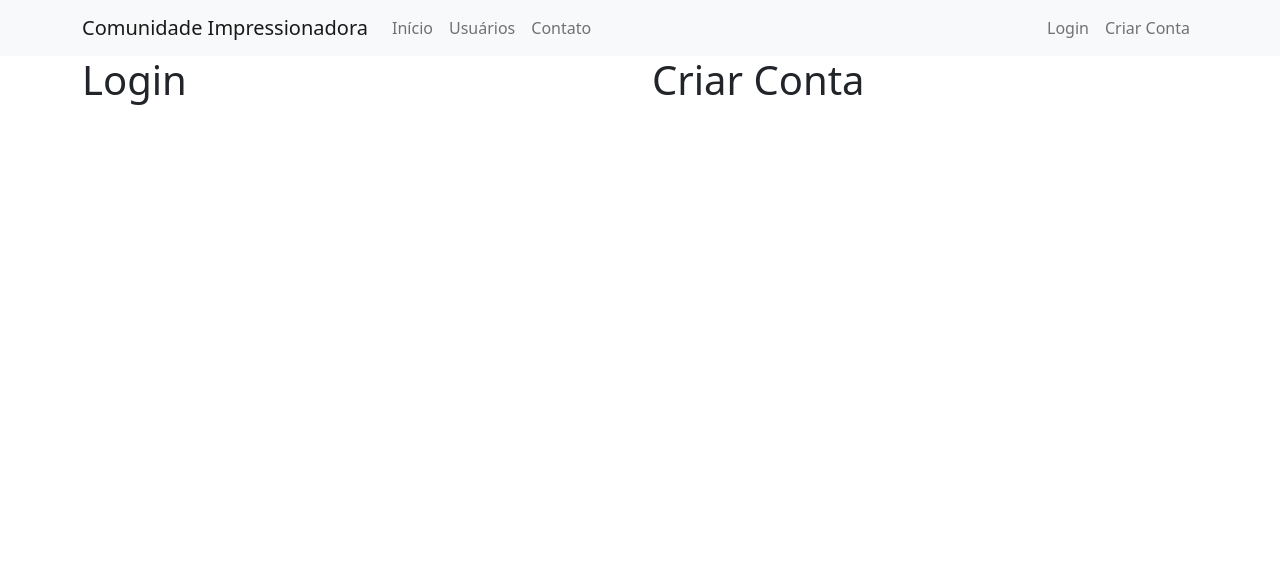
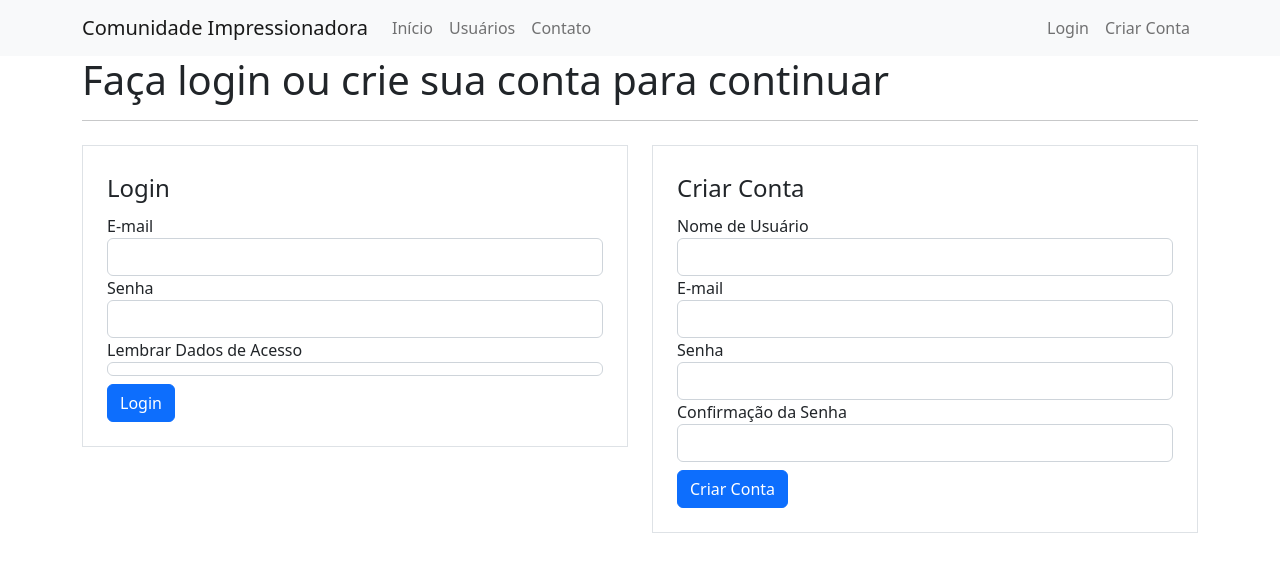
Before and after one commit to rodrigouxp/projeto-hashtag-website-flask, a Flask app: page /login in a window 1280 px wide. Shown: the top 572 px of the page. Run offline with Flask 2, Linux system fonts and the light colour scheme.

Commit message:
Update main and create forms
Updates in the login page with a new form to create an account or to log in

```diff
--- /dev/null
+++ b/forms.py
@@ -0,0 +1,17 @@
+from ast import Sub
+from flask_wtf import FlaskForm
+from wtforms import StringField, PasswordField, SubmitField, BooleanField
+from wtforms.validators import DataRequired, Length, Email, EqualTo
+
+class FormLogin(FlaskForm):
+    email = StringField('E-mail')
+    password = PasswordField('Senha')
+    lembrar_dados = BooleanField('Lembrar Dados de Acesso')
+    button_submit_login = SubmitField('Login')
+
+class FormCriarConta(FlaskForm):
+    username = StringField('Nome de Usuário', validators=[DataRequired()])
+    email = StringField('E-mail', validators=[DataRequired(), Email()])
+    password = PasswordField('Senha', validators=[DataRequired(), Length(6, 20)])
+    password_confirmation = PasswordField('Confirmação da Senha', validators=[DataRequired(),EqualTo('password')])
+    button_submit_criarconta = SubmitField('Criar Conta')
--- a/main.py
+++ b/main.py
@@ -2,10 +2,13 @@
 # Flask v2.1.2
 # Bootstrap v5.2.x
 from flask import Flask, render_template, url_for
+from forms import FormLogin, FormCriarConta
+
 
 app = Flask(__name__)
+app.config['SECRET_KEY'] = '588c8bc829117bc81c7e01fd0472eddc'
 
-lista_usuarios = ['Lira', 'João', 'Alan', 'Alessandra', 'Amanda']
+lista_usuarios = ['Lira', 'João', 'Alan', 'Alessandra', 'Amanda'] #página contato
 
 
 @app.route('/')
@@ -22,7 +25,9 @@ def usuarios():
 
 @app.route('/login')
 def login():
-    return render_template('login.html')
+    form_login = FormLogin()
+    form_criarconta = FormCriarConta()
+    return render_template('login.html', form_login=form_login, form_criarconta=form_criarconta)
 
 
 if __name__ == '__main__':
--- a/templates/login.html
+++ b/templates/login.html
@@ -3,13 +3,60 @@
 {% block body %}
 
     <div class="container">
+        <h1>Faça login ou crie sua conta para continuar</h1>
+        <hr>
         <div class="row">
             <div class="col">
-                <h1>Login</h1>
+                <form method="POST" action="" class="border p-4 mt-2">
+                    <legend>Login</legend>
+                    <fieldset>
+                        <div class="form-group">
+                            {{ form_login.email.label(class="form-control-label") }}
+                            {{ form_login.email(class="form-control") }}
+                        </div>
+
+                        <div class="form-group">
+                            {{ form_login.password.label(class="form-control-label") }}
+                            {{ form_login.password(class="form-control") }}
+                        </div>
+
+                        <div class="form-group">
+                            {{ form_login.lembrar_dados.label(class="form-control-label") }}
+                            {{ form_login.lembrar_dados(class="form-control") }}
+                        </div>
+                    </fieldset>
+
+                    {{ form_login.button_submit_login(class="btn btn-primary mt-2") }}
+                </form>
             </div>
 
             <div class="col">
-                <h1>Criar Conta</h1>
+                <form method="POST" action="" class="border p-4 mt-2">
+                    <legend>Criar Conta</legend>
+                    <fieldset>
+                        <div class="form-group">
+                            {{ form_criarconta.username.label(class="form-control-label") }}
+                            {{ form_criarconta.username(class="form-control") }}
+                        </div>
+
+                        <div class="form-group">
+                            {{ form_criarconta.email.label(class="form-control-label") }}
+                            {{ form_criarconta.email(class="form-control") }}
+                        </div>
+
+                        <div class="form-group">
+                            {{ form_criarconta.password.label(class="form-control-label") }}
+                            {{ form_criarconta.password(class="form-control") }}
+                        </div>
+
+                        <div class="form-group">
+                            {{ form_criarconta.password_confirmation.label(class="form-control-label") }}
+                            {{ form_criarconta.password_confirmation(class="form-control") }}
+                        </div>
+                    </fieldset>
+
+                    {{ form_criarconta.button_submit_criarconta(class="btn btn-primary mt-2") }}
+                </form>
             </div>
         </div>
     </div>
```
